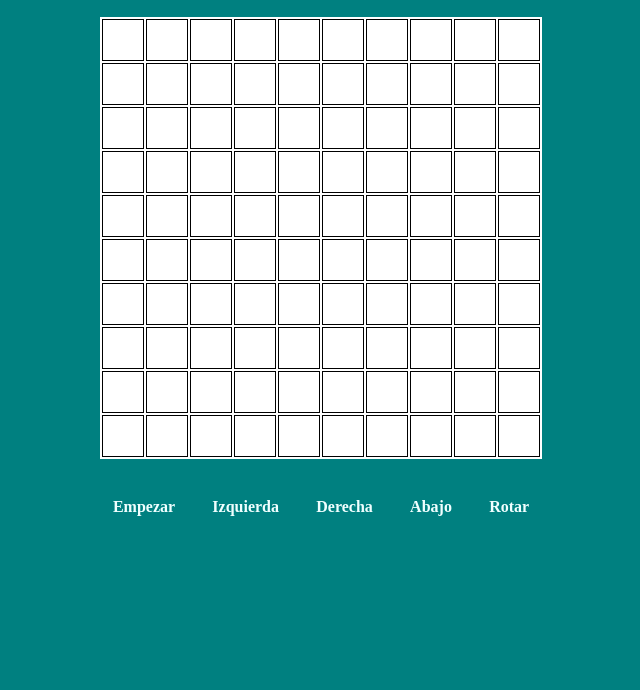
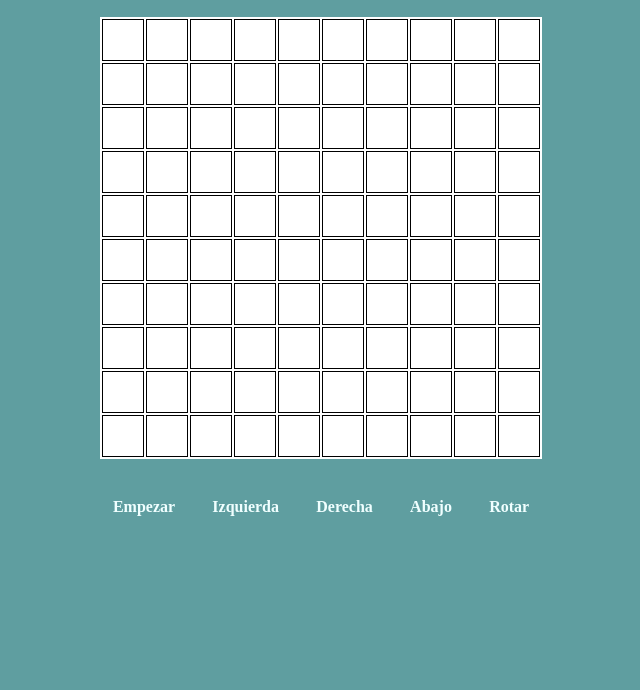
Before and after one commit to Alejandrocg66/Tetris, a plain HTML site: page Index.html in a window 1280 px wide. Shown: the part 110-800 px from the top of the page, without its empty margins (319-959 px from the left). Drawn offline with Linux system fonts and the light colour scheme.

Commit message:
cambio color de fondo

```diff
--- a/estilos.css
+++ b/estilos.css
@@ -16,7 +16,7 @@ button {
   margin: 1%;
 }
 body {
-  background-color: teal;
+  background-color:cadetblue;
 }
 table {
   background-color: white;
```
